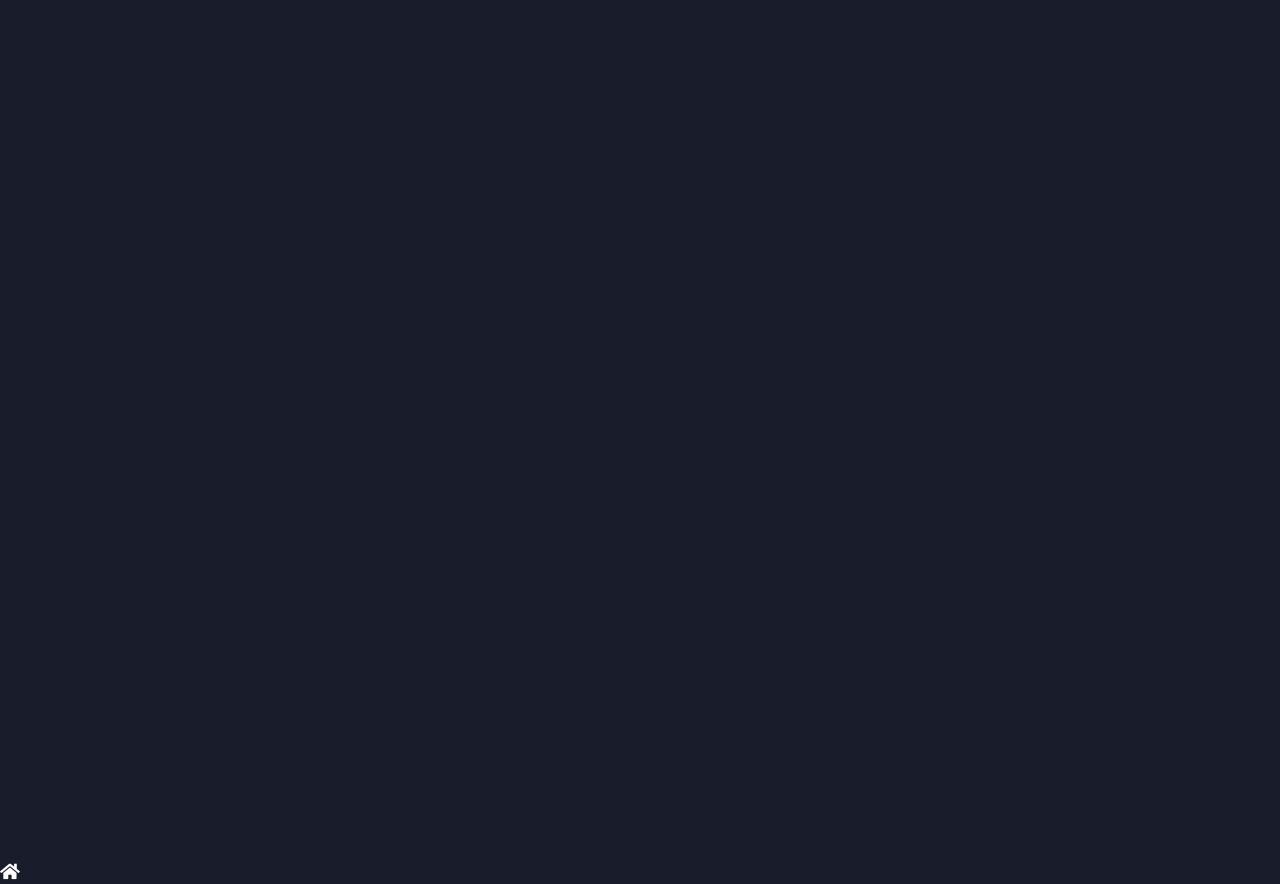
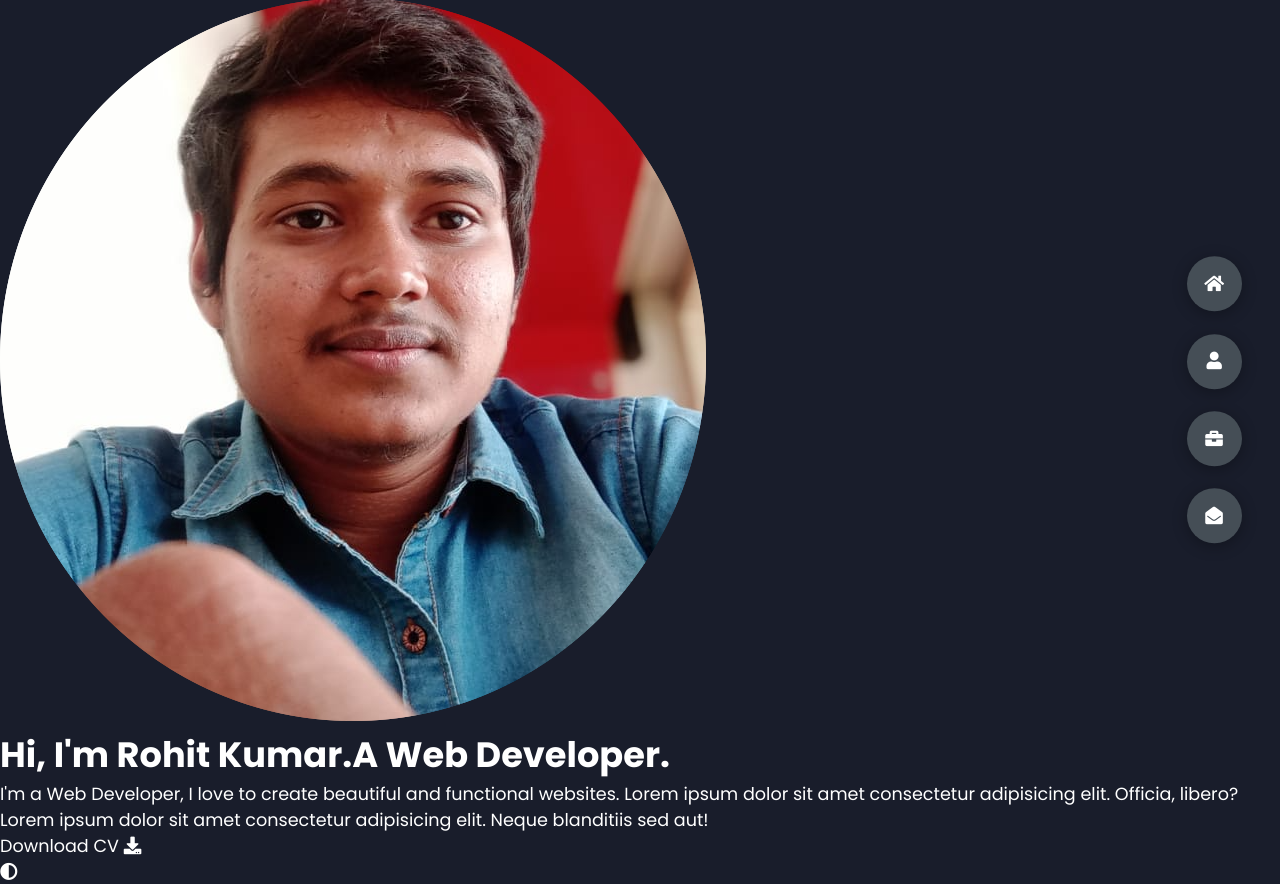
Before and after one commit to rk67758072021/portfolio, a plain HTML site: page index.html in a window 1280 px wide. Shown: the top 884 px of the page. Drawn offline with Linux system fonts and the light colour scheme; files that its build step writes are made by us from their sources; files whose address does not match are found by name.

Commit message:
done with controls sections

```diff
--- a/styles.css
+++ b/styles.css
@@ -75,5 +75,40 @@ section {
 .active {
     display: block;
     animation: appear 1s ease-in-out;
+    transform: translateY(0) scaleY(1);
+}
 
+@keyframes appear {
+    0% {
+        transform: translateY(-100%) scaleY(0);
+    }
+    100% {
+        transform: translateY(0) scale(1);
+    }
 }
+
+.controls {
+    position: fixed;
+    z-index: 10;
+    top: 50%;
+    right: 3%;
+    display: flex;
+    flex-direction: column;
+    align-items: center;
+    justify-content: center;
+    transform: translateY(-50%);
+}
+
+.controls .control {
+    padding: 1rem;
+    cursor: pointer;
+    background-color: var(--color-grey-4);
+    width: 55px;
+    height: 55px;
+    border-radius: 50%;
+    display: flex;
+    justify-content: center;
+    align-items: center;
+    margin: 0.7rem 0;
+    box-shadow: var(--box-shadow-1);
+}
```
